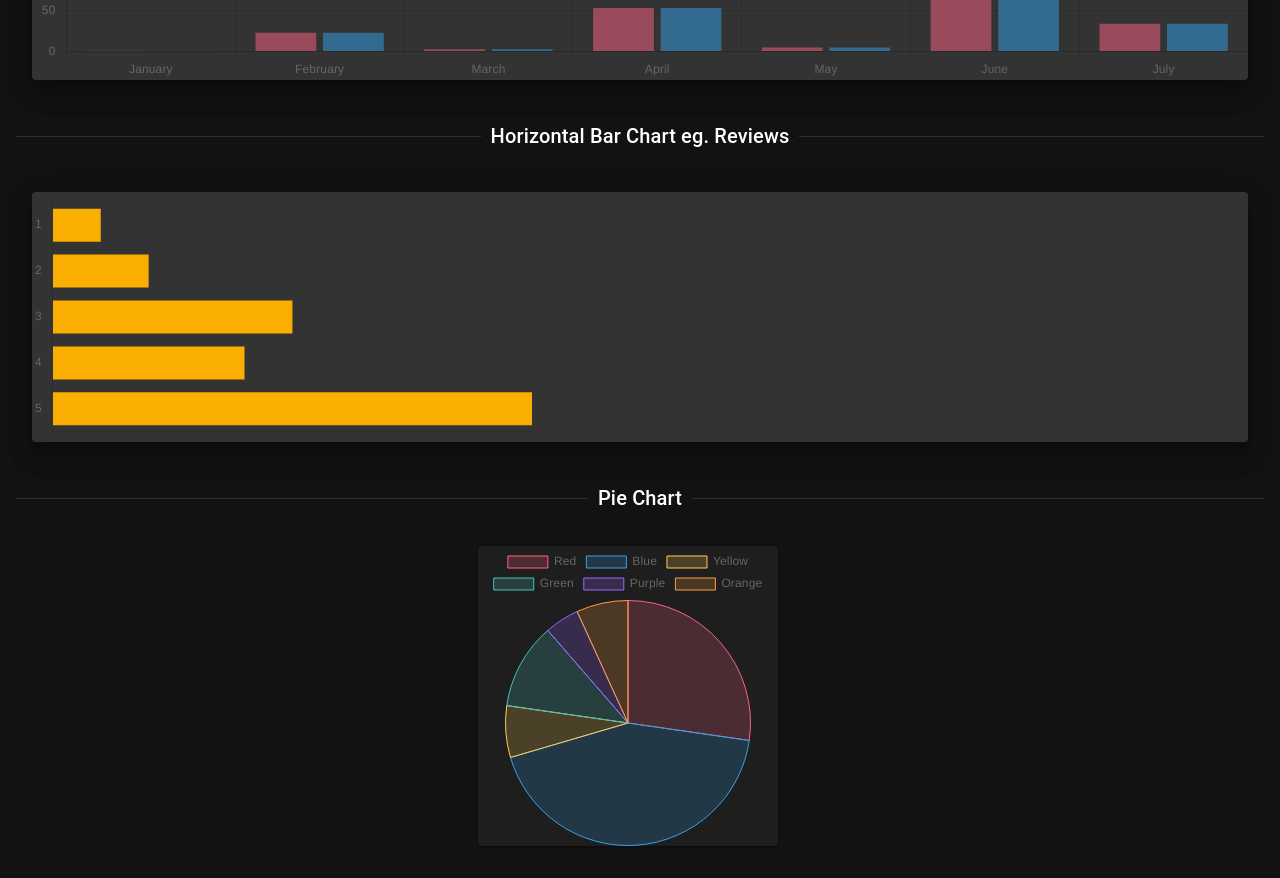
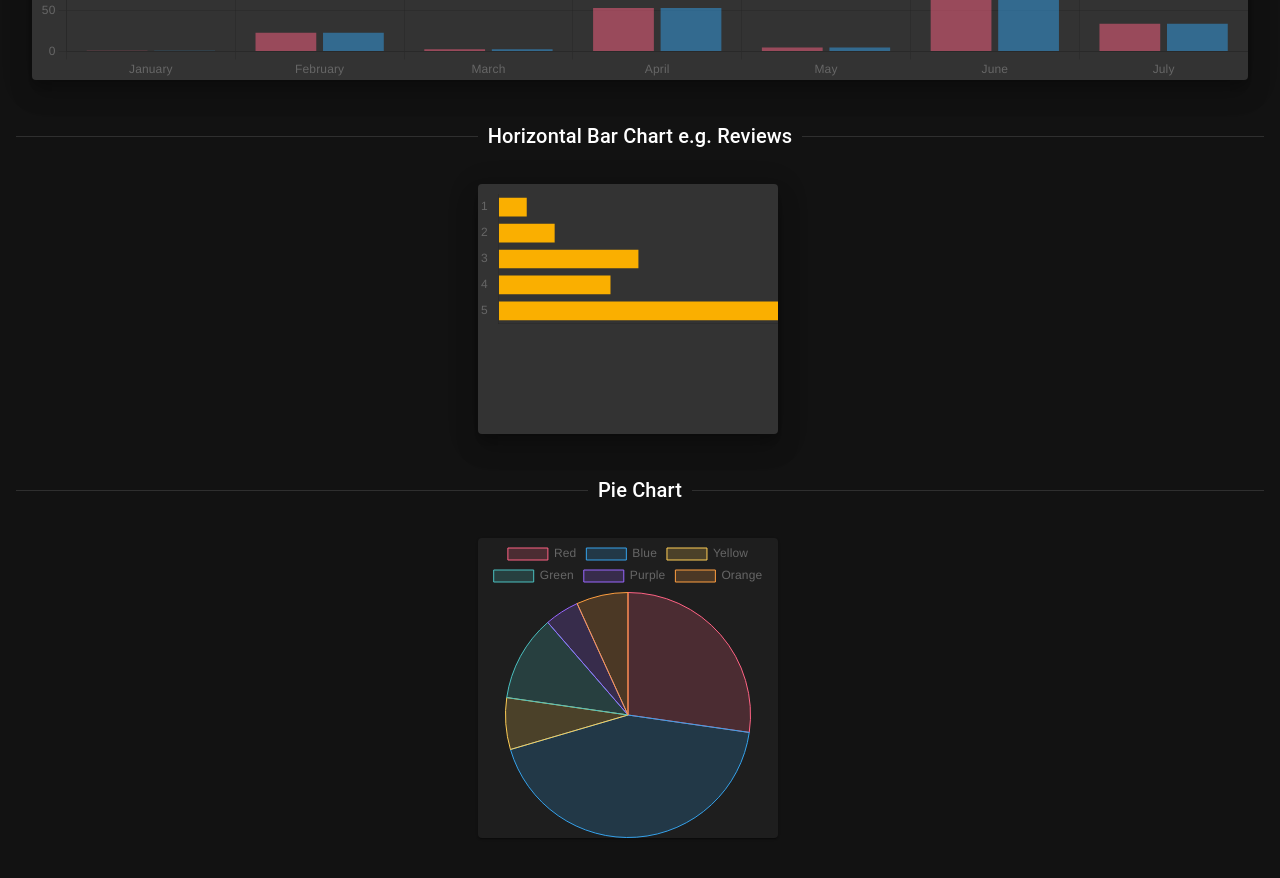
Before and after one commit to BeneUX/DashboardReact, a React (Vite) app: page /charts in a window 1280 px wide. Shown: the part 1220-2098 px from the top of the page. Built offline with nearby package versions, Linux system fonts and the light colour scheme.

Commit message:
small grid improvements

```diff
--- a/src/pages/ChartsPage.tsx
+++ b/src/pages/ChartsPage.tsx
@@ -38,10 +38,10 @@ export default function ChartsPage() {
         </Grid>
         <Grid item xs={12} mb={"1rem"} mt={"1rem"}>
           <Divider orientation="horizontal" flexItem>
-            <Typography variant="h6">Horizontal Bar Chart eg. Reviews</Typography>
+            <Typography variant="h6">Horizontal Bar Chart e.g. Reviews</Typography>
           </Divider>
         </Grid>
-        <Grid item xs={12}>
+        <Grid container justifyContent={"center"}>
           <HorizontalBarChart />
         </Grid>
         <Grid item xs={12} mb={"1rem"} mt={"1rem"}>
```
